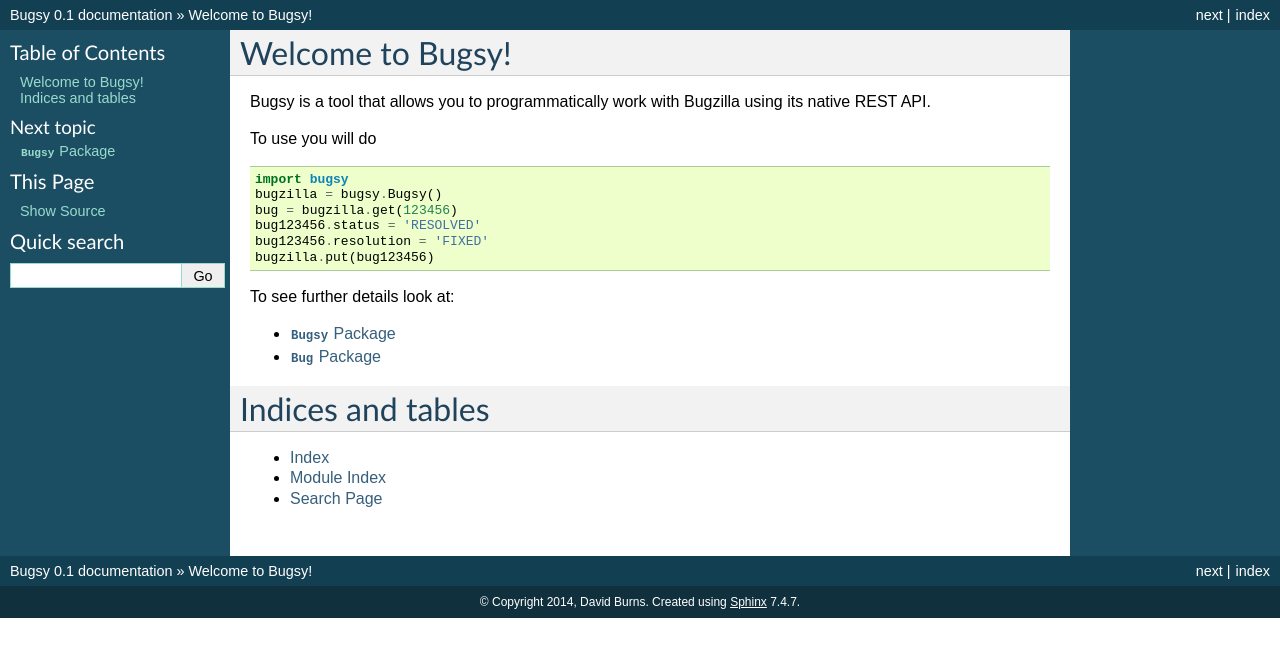
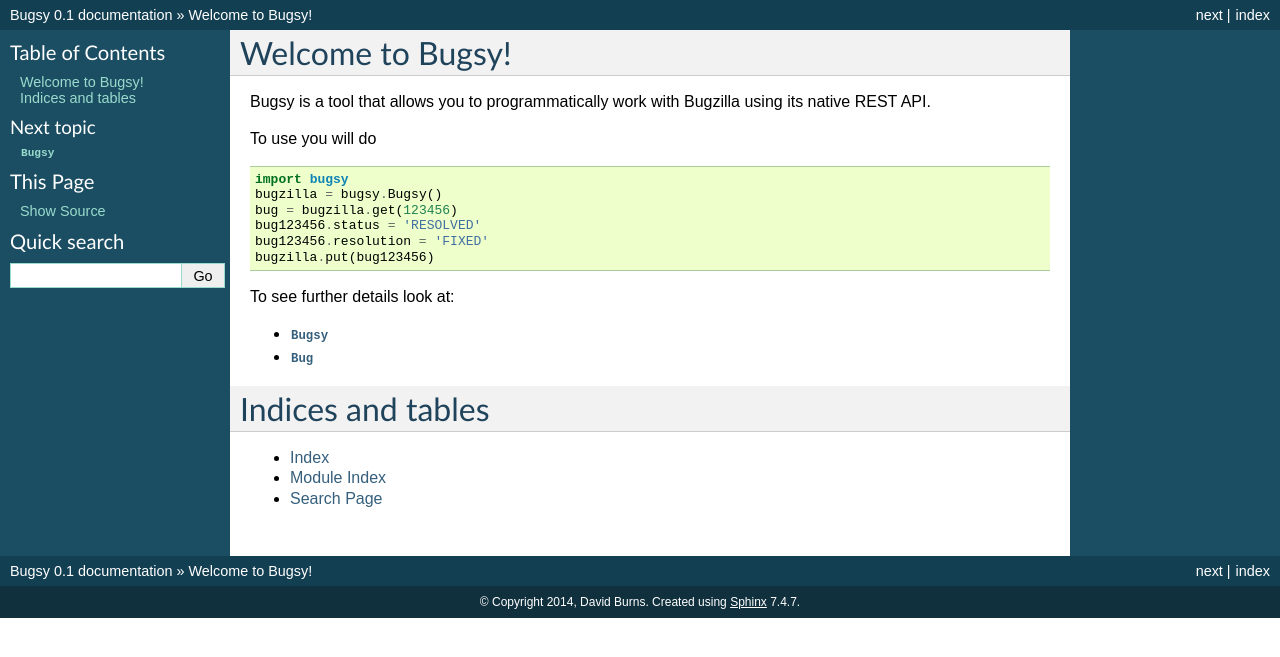
Before and after one commit to AutomatedTester/Bugsy, a Sphinx documentation site: the page built from docs/source/index.rst, in a window 1280 px wide. Shown: the top 657 px of the page. Built offline with Sphinx 7.4.7, drawn with Linux system fonts in a browser that asks for light colours; formulas are drawn with MathJax 3.

```diff
--- a/docs/source/bug.rst
+++ b/docs/source/bug.rst
@@ -1,8 +1,10 @@
 .. toctree::
    :maxdepth: 2
 
-:mod:`Bug` Package
+:mod:`Bug`
 ---------------------
 .. automodule:: bugsy
 .. autoclass:: Bug
    :members:
+.. autoclass:: BugException
+   :members:
--- a/docs/source/bugsy.rst
+++ b/docs/source/bugsy.rst
@@ -1,8 +1,12 @@
 .. toctree::
    :maxdepth: 2
 
-:mod:`Bugsy` Package
+:mod:`Bugsy`
 ---------------------
 .. automodule:: bugsy
 .. autoclass:: Bugsy
    :members:
+.. autoclass:: BugsyException
+   :members:
+.. autoclass:: LoginException
+   :members:
```
